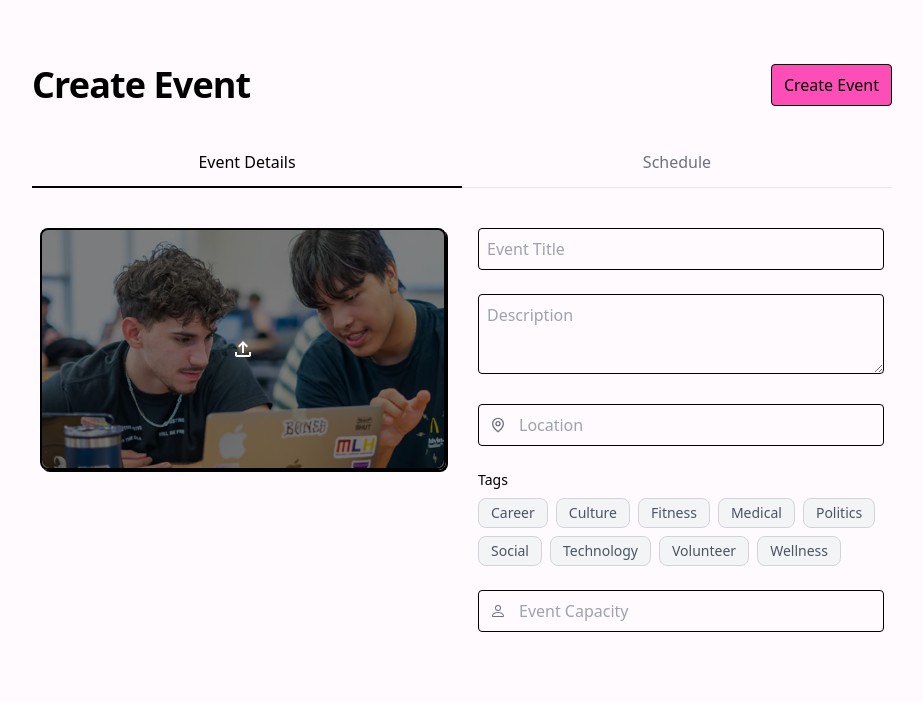
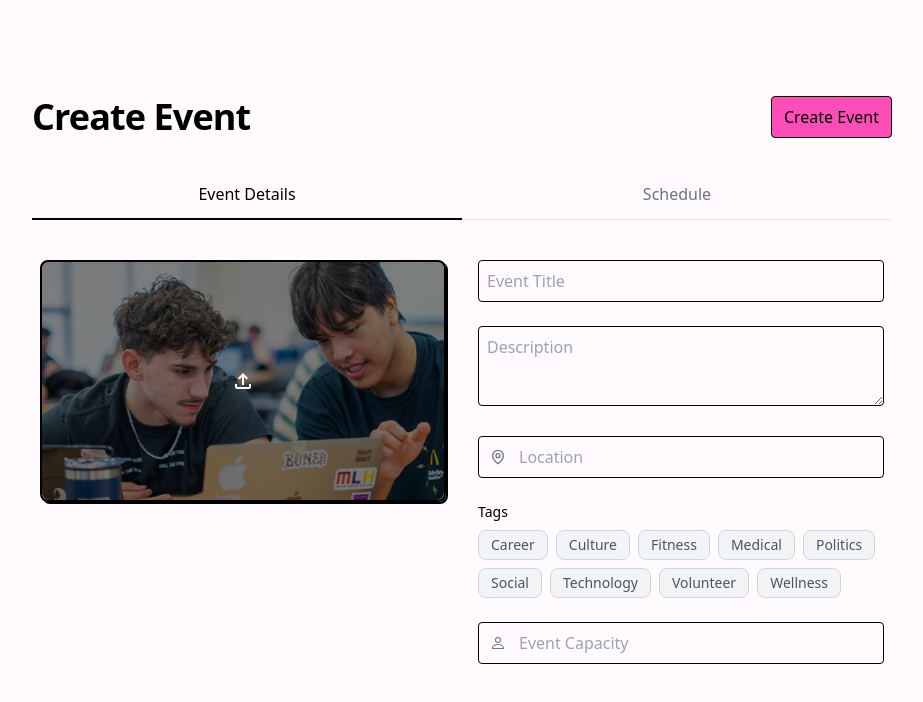
Before and after one commit to hpitta26/club-event-hub, a React (Vite) app in the folder frontend/: page /create-event in a window 1280 px wide. Shown: the top 702 px of the page, without its empty margins (178-1101 px from the left). Built offline with nearby package versions, Linux system fonts and the light colour scheme; no server answers; sample sign-in values are in the browser's storage.

Commit message:
fixed padding

```diff
--- a/frontend/src/pages/CreateEvent.jsx
+++ b/frontend/src/pages/CreateEvent.jsx
@@ -130,7 +130,7 @@ function CreateEvent() {
 
 
     return (
-        <section className="min-h-screen bg-[#FFFAFD] flex flex-col items-center pb-20 pt-16">
+        <section className="min-h-screen bg-[#FFFAFD] flex flex-col items-center pb-20 pt-24">
             <div className="w-full max-w-[860px] space-y-8">
                 {/* Page Title */}
                 <div className="flex justify-between items-center">
```
